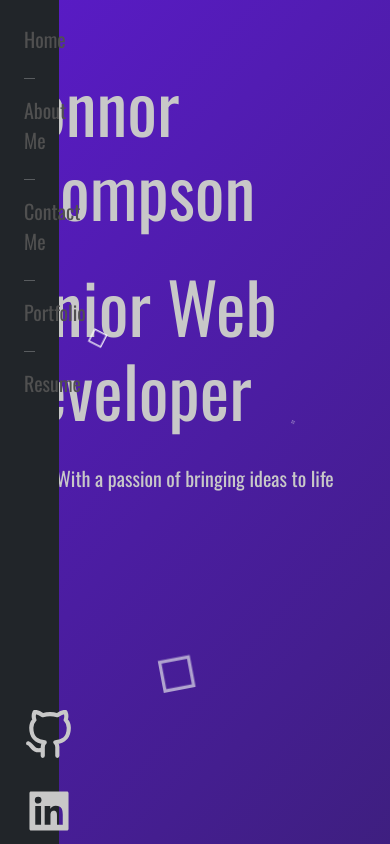
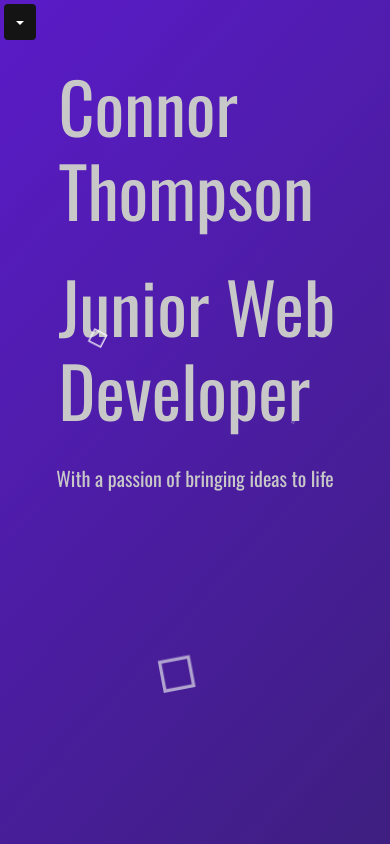
Before and after one commit to 1645558/My-Portfolio, a React (Create React App) app in the folder connors-portfolio/: page / in a window 390 px wide. Built offline with nearby package versions, Linux system fonts and the light colour scheme.

Commit message:
got navbar responsive for mobile, added more stlying to general application

```diff
--- /dev/null
+++ b/connors-portfolio/src/components/DropDown/index.js
@@ -0,0 +1,23 @@
+import Dropdown from 'react-bootstrap/Dropdown';
+import DropDownButton from 'react-bootstrap/DropdownButton'
+import './styles.css'
+import { AiFillLinkedin } from 'react-icons/ai'
+import { FiGithub } from 'react-icons/fi';
+
+const Example = () => {
+    return (
+            <DropDownButton id='drop-menu' title=''>
+                <div className='drop-items'>
+                <Dropdown.Item style={{ color: 'rgb(300, 300, 300)'}} href='/'>Home</Dropdown.Item>
+                <Dropdown.Item style={{ color: 'rgb(300, 300, 300)'}} href='/about-me'>About Me</Dropdown.Item>
+                <Dropdown.Item style={{ color: 'rgb(300, 300, 300)'}} href='/contact-me'>Contact Me</Dropdown.Item>
+                <Dropdown.Item style={{ color: 'rgb(300, 300, 300)'}} href='/portfolio'>Portfolio</Dropdown.Item>
+                <Dropdown.Item style={{ color: 'rgb(300, 300, 300)'}} href='resume'>Resume</Dropdown.Item>
+                <Dropdown.Item href='https://github.com/1645558?tab=repositories' target='_blank' rel='noreferrer'><AiFillLinkedin style={{ color: 'rgb(300, 300, 300)'}} /></Dropdown.Item>
+                <Dropdown.Item href='resume'><FiGithub style={{ color: 'rgb(300, 300, 300)'}} /></Dropdown.Item>
+                </div>
+            </DropDownButton>
+    )
+}
+
+export default Example;
--- /dev/null
+++ b/connors-portfolio/src/components/DropDown/styles.css
@@ -0,0 +1,11 @@
+.drop-items {
+    width: 100vw;
+    height: 100vh;
+    font-size: 50px;
+    background: rgb(20, 20, 20);
+}
+
+#drop-menu {
+    background: rgb(20, 20, 20);
+    border: none;
+}
--- a/connors-portfolio/src/components/Header/index.js
+++ b/connors-portfolio/src/components/Header/index.js
@@ -1,13 +1,18 @@
 import React from 'react';
+import DropdownButton from '../DropDown/index';
 import { Link } from 'react-router-dom';
 import { FiGithub } from 'react-icons/fi';
 import { AiFillLinkedin } from 'react-icons/ai'
 
 const Header = () => {
 
+
     return (
-            <div className="nav-menu">
-                <div className='p-4 bg-dark' style={{ position: 'fixed', height: '100vh', width: '15vw' }}>
+        <>
+        <div className='drop-btn'>
+            <DropdownButton />
+            </div>
+            <div className='nav-menu p-4 bg-dark' style={{ position: 'fixed', height: '100vh', width: '15vw' }}>
                 <span className='d-flex flex-column'>
                     <Link id='link-style' to='/' className='mb-2' style={{ textDecoration: 'none', color: 'rgb(80, 80, 80)' }}>
                         Home
@@ -40,7 +45,7 @@ const Header = () => {
                     </div>
                 </span>
             </div>
-            </div>
+        </>
     )
 };
 
--- a/connors-portfolio/src/index.css
+++ b/connors-portfolio/src/index.css
@@ -97,6 +97,10 @@ code {
   top: 10vh;
 }
 
+.drop-btn {
+  display: none;
+}
+
 @keyframes Gradient {
   0% {
     background-position: 0% 50%;
@@ -123,20 +127,6 @@ code {
   }
 }
 
-.hamburger {
-  display: none;
-}
-
-.bar {
-  display: block;
-  width: 25px;
-  height: 3px;
-  margin: 5px auto;
-  -webkit-transition: all 0.3s ease-in-out;
-  transition: all 0.3s ease-in-out;
-  background-color: #101010;
-}
-
 @media screen and (min-width: 1301px) {
   h1 {
     font-size: 90px;
@@ -159,7 +149,7 @@ code {
   }
 }
 
-@media screen and (max-width: 1300px) {
+@media (min-width: 601px) and (max-width: 1300px) {
   h1 {
     font-size: 70px;
   }
@@ -194,3 +184,49 @@ code {
     bottom: 1%;
   }
 }
+
+@media screen and (max-width: 600px) {
+  h1.home {
+    font-size: 70px;
+    margin-left: 15%;
+  }
+
+  h1 {
+    font-size: 70px;
+  }
+
+  h4 {
+    font-size: 30px;
+  }
+
+  p {
+    font-size: 20px;
+  }
+
+  li {
+    font-size: 20px;
+  }
+
+  .card {
+    width: 80%;
+  }
+
+  #link-style {
+    font-size: 20px;
+  }
+
+  #link-style:hover {
+    font-size: 150%;
+  }
+
+  .nav-menu {
+    display: none;
+  }
+
+  .drop-btn {
+    display: flex;
+    position: absolute;
+    padding: 4px;
+  }
+
+}
--- a/connors-portfolio/src/pages/Home.js
+++ b/connors-portfolio/src/pages/Home.js
@@ -4,18 +4,18 @@ import '../index.css'
 const Home = () => {
     return (
         <>
-            <div class="container-fluid">
-                <div class="background">
-                    <div class="cube"></div>
-                    <div class="cube"></div>
-                    <div class="cube"></div>
-                    <div class="cube"></div>
-                    <div class="cube"></div>
+            <div className="container-fluid">
+                <div className="background">
+                    <div className="cube"></div>
+                    <div className="cube"></div>
+                    <div className="cube"></div>
+                    <div className="cube"></div>
+                    <div className="cube"></div>
 
                     <div style={{ height: '100vh' }}>
-                        <h1 className="d-flex justify-content-center pt-4"
+                        <h1 className="home d-flex justify-content-center pt-4"
                             style={{ color: 'rgb(200, 200, 200)', marginTop: '10%' }}>Connor Thompson</h1>
-                        <h1 className="d-flex justify-content-center pt-4"
+                        <h1 className="home d-flex justify-content-center pt-4"
                             style={{ color: 'rgb(200, 200, 200)' }}>
                             Junior Web Developer
                         </h1>
--- a/connors-portfolio/src/pages/Resume.js
+++ b/connors-portfolio/src/pages/Resume.js
@@ -3,7 +3,7 @@ import React from "react";
 const Resume = () => {
     return (
         <div style={{ background: 'rgb(24, 24, 24)', height: '100vh', color: 'rgb(200, 200, 200)', overflowY: 'scroll' }}>
-            <h1 className="d-flex justify-content-center">
+            <h1 className="home d-flex justify-content-center">
                 Connor Thompson
             </h1>
             <h4 className="d-flex justify-content-center">
```
Lines whose indentation alone changed are shown as unchanged.
